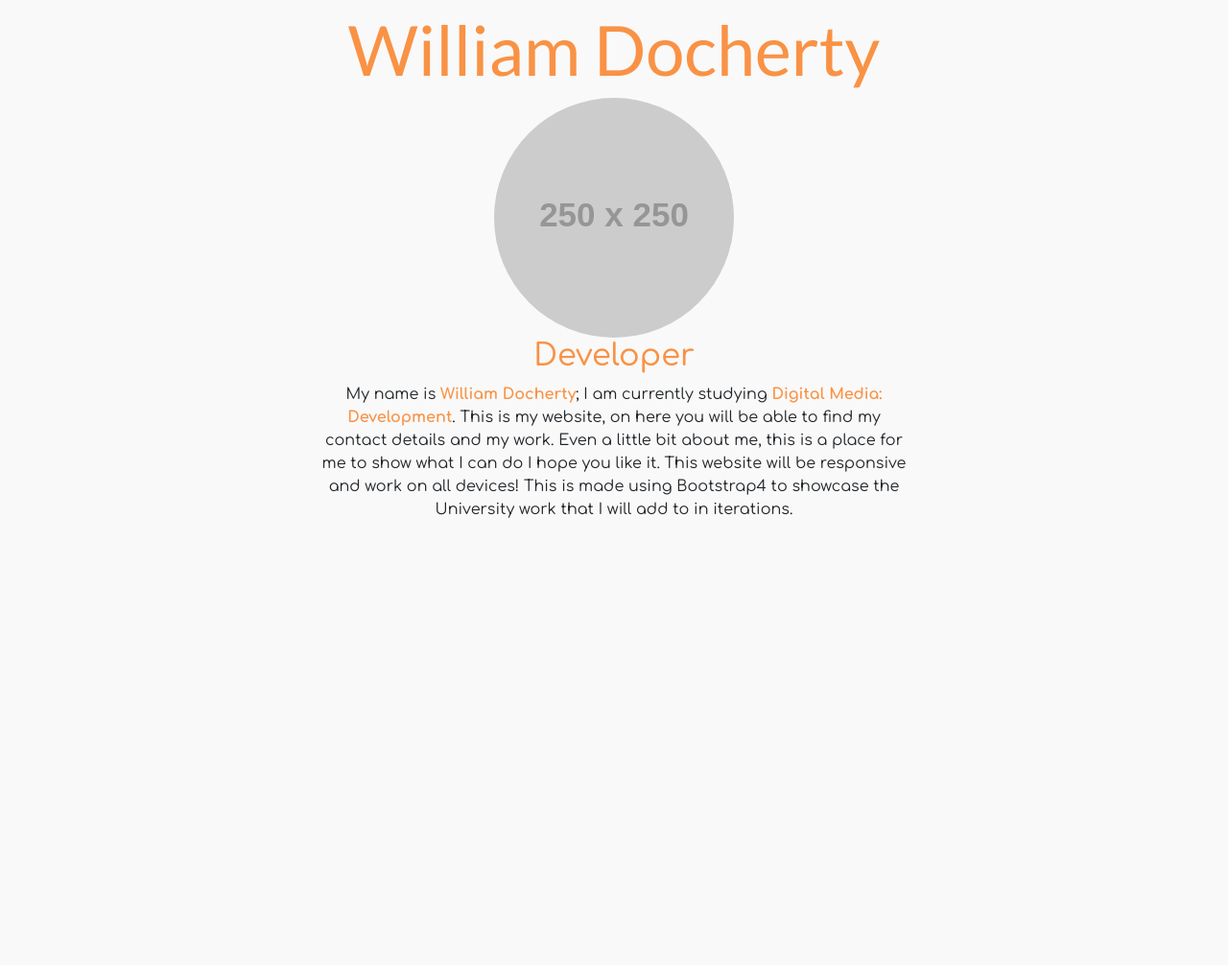
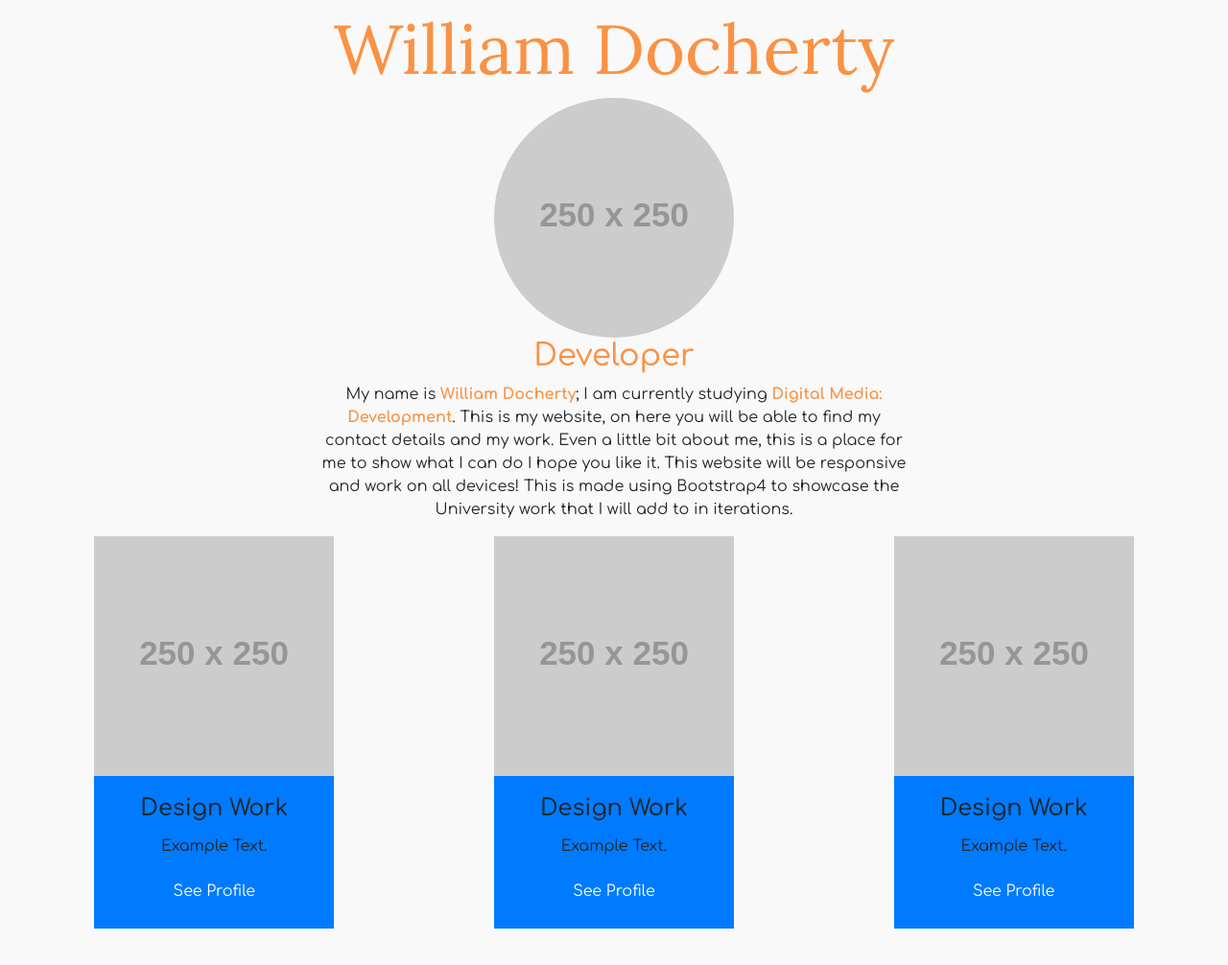
Before and after one commit to will-doc/Portfolio-Website, a plain HTML site: page index.html in a window 1280 px wide. Shown: the top 1006 px of the page at 96% size. Drawn offline with nearby package versions, Linux system fonts and the light colour scheme; placeholder pictures from the web are drawn by us.

Commit message:
Cards have been added.
I just need to stylize them to fit the website and add hyperlinks to other sites.

```diff
--- a/index.html
+++ b/index.html
@@ -5,7 +5,7 @@
 		<title>William Docherty - Digital Portfolio</title>
 		<link rel="stylesheet" href="https://cdn.jsdelivr.net/npm/bootstrap@4.5.3/dist/css/bootstrap.min.css" integrity="sha384-TX8t27EcRE3e/ihU7zmQxVncDAy5uIKz4rEkgIXeMed4M0jlfIDPvg6uqKI2xXr2" crossorigin="anonymous">
 		<link rel="preconnect" href="https://fonts.gstatic.com">
-		<link href="https://fonts.googleapis.com/css2?family=Comfortaa:wght@300;400;500;600;700&family=Hind+Siliguri:wght@300;400;500;600;700&family=Lato:ital,wght@0,300;0,400;0,700;0,900;1,300;1,400;1,700;1,900&display=swap" rel="stylesheet">
+		<link href="https://fonts.googleapis.com/css2?family=Comfortaa:wght@300;400;500;600;700&family=Hind+Siliguri:wght@300;400;500;600;700&family=Lato:ital,wght@0,300;0,400;0,700;0,900;1,300;1,400;1,700;1,900&family=Lora&display=swap" rel="stylesheet">
 		<link rel="stylesheet" type="text/css" href="stylesheet.css">
 		<link rel="stylesheet" href="https://cdnjs.cloudflare.com/ajax/libs/animate.css/4.1.1/animate.min.css"/>
 	</head>
@@ -45,6 +45,54 @@
 					</div>
 
 					<div class="col-3">
+
+					</div>
+
+
+		<div class="container-fluid">
+				<div class="row cards mx-auto">
+					<!-- The three Cards -->
+
+						<div class="col d-flex justify-content-center">
+							<div class="card-img-top">
+								<a href="https://placeholder.com"><img class="img" src="https://via.placeholder.com/250?text=portrait"></a>
+								<div class="d-flex justify-content-center">
+									<div class="card-body bg-primary" style="max-width: 250px;">
+										<h4 class="card-title">Design Work</h4>
+										<p class="card-text">Example Text.</p>
+										<a href="#" class="btn btn-primary">See Profile</a>
+									</div>
+								</div>
+							</div>
+						</div>
+
+
+						<div class="col d-flex justify-content-center">
+							<div class="card-img-top">
+								<a href="https://placeholder.com"><img class="img" src="https://via.placeholder.com/250?text=portrait"></a>
+								<div class="d-flex justify-content-center">
+									<div class="card-body bg-primary" style="max-width: 250px;">
+										<h4 class="card-title">Design Work</h4>
+										<p class="card-text">Example Text.</p>
+										<a href="#" class="btn btn-primary">See Profile</a>
+									</div>
+								</div>
+							</div>
+						</div>
+
+
+						<div class="col d-flex justify-content-center">
+							<div class="card-img-top">
+								<a href="https://placeholder.com"><img class="img" src="https://via.placeholder.com/250?text=portrait"></a>
+								<div class="d-flex justify-content-center">
+									<div class="card-body bg-primary" style="max-width: 250px;">
+										<h4 class="card-title">Design Work</h4>
+										<p class="card-text">Example Text.</p>
+										<a href="#" class="btn btn-primary">See Profile</a>
+									</div>
+								</div>
+							</div>
+						</div>
 				</div>
 			</div>
 		</div>
--- a/stylesheet.css
+++ b/stylesheet.css
@@ -8,7 +8,7 @@ body {
 	color: #f99245;
 	font-size: 72px;
 	text-align: center;
-	font-family: 'Lato', sans-serif;
+	font-family: 'Lora', sans-serif;
 }
 .header {
 	/*float: left;*/
@@ -26,3 +26,11 @@ h2 {
 .blurb{
 	text-align: center;
 }
+
+.cards{
+	text-align: center;
+}
+
+.bg-primary {
+    background-color: #007bff!important;
+}
```
Also changed, not shown: Colours.txt.
